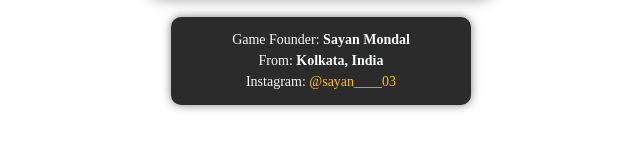
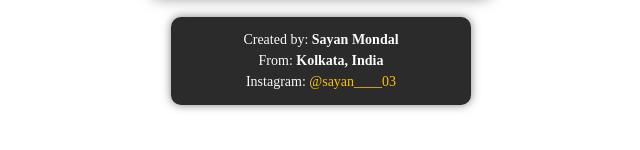
Before and after one commit to sayan111222/MINDGAME, a plain HTML site: page index.html in a window 1280 px wide. Shown: the part 436-586 px from the top of the page, 319-959 px from the left. Drawn offline with Linux system fonts and the light colour scheme.

Commit message:
Update index.html

```diff
--- a/index.html
+++ b/index.html
@@ -24,7 +24,7 @@
 
     <!-- Footer with founder details -->
     <footer>
-        <p>Game Founder: <strong>Sayan Mondal</strong></p>
+        <p>Created by: <strong>Sayan Mondal</strong></p>
         <p>From: <strong>Kolkata, India</strong></p>
         <p>Instagram: <a href="https://www.instagram.com/sayan____03" target="_blank">@sayan____03</a></p>
     </footer>
```
